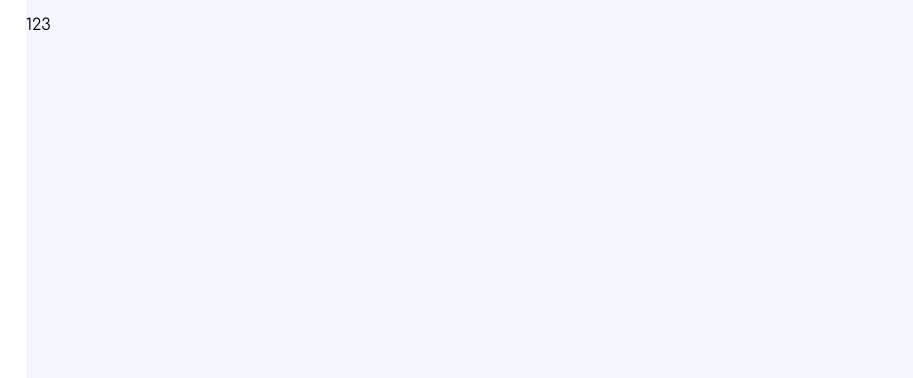
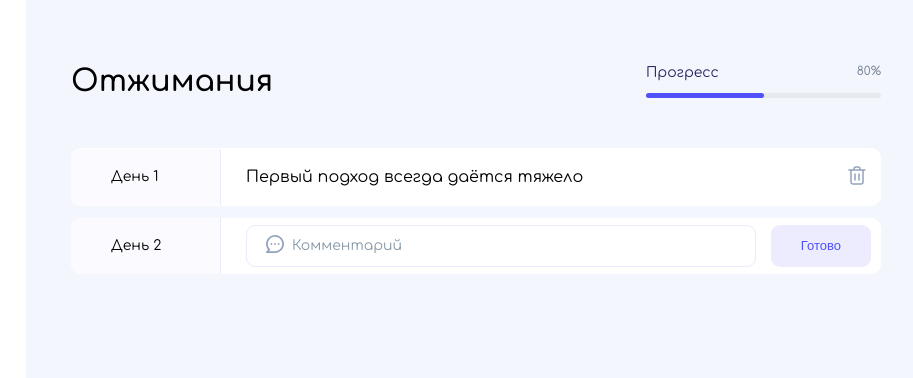
Before and after one commit to Ukralipersa/javascript-1, a plain HTML site: page index.html in a window 1280 px wide. Shown: the full height of the page, 100-1013 px from the left. Drawn offline with Linux system fonts and the light colour scheme.

Commit message:
106 - Верстка макета - 2

```diff
--- a/index.html
+++ b/index.html
@@ -2,32 +2,65 @@
 <html lang="en">
 	<head>
 		<meta charset="UTF-8" />
+		<meta http-equiv="X-UA-Compatible" content="IE=edge" />
 		<meta name="viewport" content="width=device-width, initial-scale=1.0" />
+		<title>Habbit App</title>
 		<link rel="preconnect" href="https://fonts.googleapis.com" />
 		<link rel="preconnect" href="https://fonts.gstatic.com" crossorigin />
-		<link href="https://fonts.googleapis.com/css2?family=Comfortaa:wght@300..700&display=swap" rel="stylesheet" />
-		<link rel="stylesheet" href="./styles/main.css" />
-		<title>Habbit App</title>
+		<link href="https://fonts.googleapis.com/css2?family=Comfortaa:wght@400;600&display=swap" rel="stylesheet" />
+		<link rel="stylesheet" href="styles/main.css" />
 	</head>
 	<body>
 		<div class="app">
 			<div class="panel">
-				<img class="logo" src="./images/logo.svg" alt="Логотип Habbit App" />
+				<img class="logo" src="/images/logo.svg" alt="Логотип Habbit App" />
 				<nav class="menu">
 					<div class="menu__list">
 						<button class="menu__item menu__item_active">
 							<img src="./images/water.svg" alt="Вода" />
 						</button>
 						<button class="menu__item">
-							<img src="./images/food.svg" alt="Вода" />
+							<img src="./images/food.svg" alt="Еда" />
 						</button>
 					</div>
 					<button class="menu__add">
-						<img src="./images/add.svg" alt="Добавить привычку" />
+						<img src="/images/add.svg" alt="Добавить привычку" />
 					</button>
 				</nav>
 			</div>
-			<div class="content"><p>123</p></div>
+			<div class="content">
+				<header>
+					<h1>Отжимания</h1>
+					<div class="progress">
+						<div class="progress__text">
+							<div class="progress__name">Прогресс</div>
+							<div class="progress__percent">80%</div>
+						</div>
+						<div class="progress__bar">
+							<div class="progress__cover-bar"></div>
+						</div>
+					</div>
+				</header>
+				<main>
+					<div>
+						<div class="habbit">
+							<div class="habbit__day">День 1</div>
+							<div class="habbit__comment">Первый подход всегда даётся тяжело</div>
+							<button class="habbit__delete">
+								<img src="./images/delete.svg" alt="Удалить день 1" />
+							</button>
+						</div>
+					</div>
+					<div class="habbit">
+						<div class="habbit__day">День 2</div>
+						<form class="habbit__form">
+							<input class="input_icon" type="text" placeholder="Комментарий" />
+							<img class="input__icon" src="/images/comment.svg" alt="Иконка комментария" />
+							<button class="button">Готово</button>
+						</form>
+					</div>
+				</main>
+			</div>
 		</div>
 		<script src="./scripts/app.js"></script>
 	</body>
--- a/scripts/app.js
+++ b/scripts/app.js
@@ -1,22 +1 @@
 'use strict';
-
-function submitForm() {
-	const input = document.querySelector('.input').value;
-	if (!input) {
-		return;
-	}
-	document.querySelector('.panel').innerText = input;
-	document.querySelector('.input').value = '';
-	document.querySelector('.notification').classList.remove('notification_hidden');
-	const textString = JSON.stringify({
-		text: input,
-	});
-	localStorage.setItem('text', textString);
-}
-
-function inputChanged(e) {
-	if (e.code == 'Enter') {
-		submitForm();
-		console.log('Enter');
-	}
-}
--- a/styles/main.css
+++ b/styles/main.css
@@ -3,9 +3,10 @@
 }
 
 body {
-	font-family: 'Comfortaa';
+	font-family: 'Comfortaa', cursive;
 	margin: 0;
 	background-color: #f3f6fd;
+	font-weight: 400;
 }
 
 .app {
@@ -17,7 +18,7 @@ body {
 }
 
 .panel {
-	background-color: white;
+	background: white;
 	min-height: 100vh;
 	padding: 30px;
 }
@@ -37,9 +38,9 @@ body {
 }
 
 .menu__item {
+	background: #ffffff;
+	box-shadow: 0px 8px 14px rgba(62, 107, 224, 0.12);
 	border-radius: 14px;
-	background: #fff;
-	box-shadow: 0px 8px 14px 0px rgba(62, 107, 224, 0.12);
 	border: none;
 	height: 45px;
 	width: 45px;
@@ -47,7 +48,7 @@ body {
 }
 
 .menu__item:hover {
-	background-color: #6a6afb;
+	background: #6a6afb;
 }
 
 .menu__item:hover img {
@@ -55,7 +56,7 @@ body {
 }
 
 .menu__item_active {
-	background-color: #5051f9;
+	background: #5051f9;
 }
 
 .menu__item_active img {
@@ -72,5 +73,153 @@ body {
 }
 
 .menu__add:hover {
-	background-color: #eff2ff;
+	background: #eff2ff;
 }
+
+.content {
+	min-width: 900px;
+	padding: 45px;
+}
+
+header {
+	display: flex;
+	justify-content: space-between;
+	align-items: center;
+}
+
+h1 {
+	font-size: 30px;
+	line-height: 33px;
+	color: #000000;
+}
+
+.progress {
+	display: flex;
+	flex-direction: column;
+	gap: 12px;
+	min-width: 235px;
+}
+
+.progress__text {
+	display: flex;
+	justify-content: space-between;
+}
+
+.progress__name {
+	font-size: 14px;
+	line-height: 16px;
+	color: #232360;
+}
+
+.progress__percent {
+	font-size: 12px;
+	line-height: 13px;
+	color: #768396;
+}
+
+.progress__bar {
+	width: 100%;
+	background: #e6e9ed;
+	border-radius: 4px;
+	height: 5px;
+	position: relative;
+}
+
+.progress__cover-bar {
+	position: absolute;
+	width: 50%;
+	height: 5px;
+	border-radius: 4px;
+	background: #5051f9;
+}
+
+main {
+	margin-top: 30px;
+}
+
+.habbit {
+	background: #ffffff;
+	border-radius: 10px;
+	display: flex;
+	align-items: center;
+	margin-bottom: 12px;
+}
+
+.habbit__day {
+	background: #fbfaff;
+	border-radius: 10px 0 0 10px;
+	border-right: 1px solid #e7ebfb;
+	font-size: 14px;
+	line-height: 16px;
+	padding: 20px 40px;
+	min-width: 150px;
+}
+
+.habbit__comment {
+	font-size: 16px;
+	line-height: 18px;
+	padding: 20px 25px;
+}
+
+.habbit__delete {
+	margin-left: auto;
+	margin-right: 10px;
+	background: none;
+	border: none;
+	cursor: pointer;
+	border-radius: 5px;
+	padding: 2px;
+}
+
+.habbit__delete:hover {
+	background: #eff2ff;
+}
+
+input {
+	background: #ffffff;
+	border: 1px solid #e7ebfb;
+	border-radius: 9px;
+	padding: 12px 20px;
+	font-family: 'Comfortaa', cursive;
+	flex: 1;
+	font-weight: 400;
+	font-size: 14px;
+	line-height: 16px;
+}
+
+input::placeholder {
+	color: #8899a8;
+}
+
+.habbit__form {
+	display: flex;
+	gap: 15px;
+	width: 100%;
+	padding: 0px 10px 0 25px;
+	position: relative;
+}
+
+.input_icon {
+	padding-left: 45px;
+}
+
+.input__icon {
+	position: absolute;
+	top: 10px;
+	left: 45px;
+}
+
+.button {
+	background: #edecfe;
+	border-radius: 9px;
+	border: none;
+	font-size: 13px;
+	line-height: 14px;
+	color: #5051f9;
+	padding: 14px 30px;
+	cursor: pointer;
+}
+
+.button:hover {
+	background: #dcdaff;
+}
```
